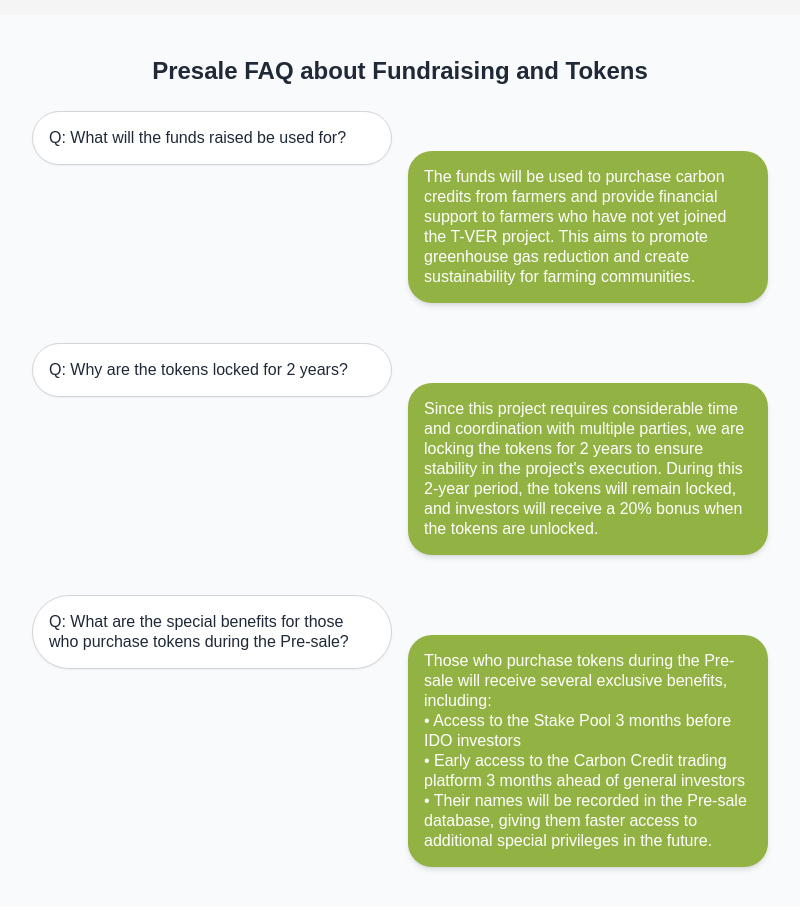
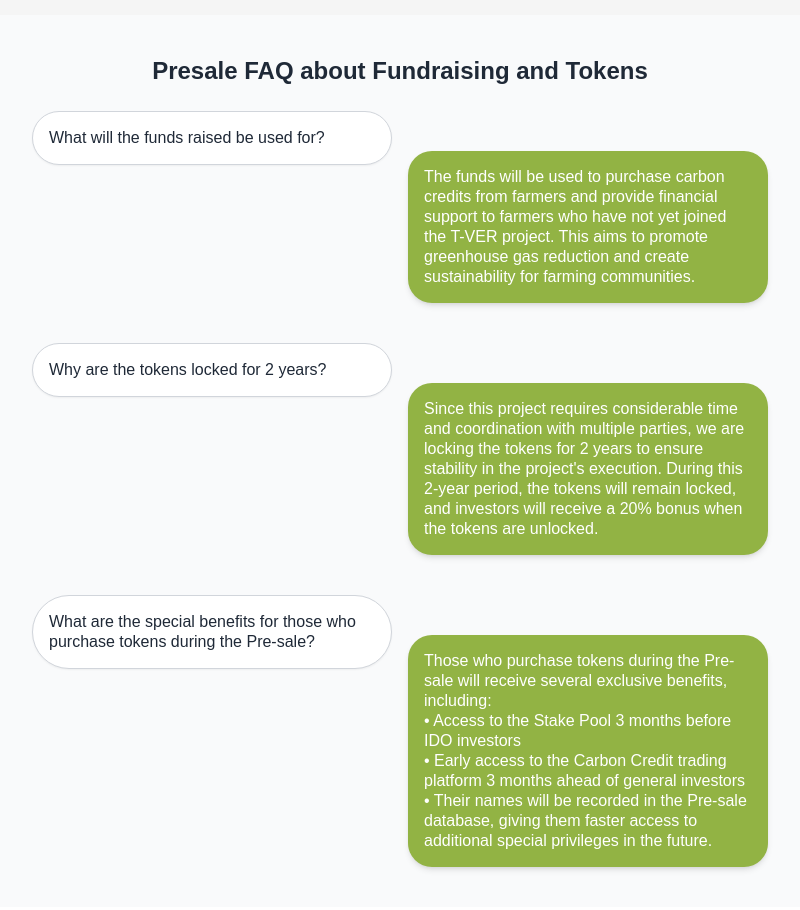
Before and after one commit to Lil-Tanatat/Nextjs, a React (Create React App) app: page /tokensale in a window 1280 px wide. Shown: the part 2200-3110 px from the top of the page, without its empty margins (240-1040 px from the left). Built offline with nearby package versions, Linux system fonts and the light colour scheme.

Commit message:
faq translator

```diff
--- a/src/components/FAQSection.js
+++ b/src/components/FAQSection.js
@@ -1,53 +1,67 @@
-import React from 'react';
-import { motion, useInView } from 'framer-motion';
-import { useRef } from 'react';
-
-const faqs = [
-  {
-    question: "What will the funds raised be used for?",
-    answer: "The funds will be used to purchase carbon credits from farmers and provide financial support to farmers who have not yet joined the T-VER project. This aims to promote greenhouse gas reduction and create sustainability for farming communities."
-  },
-  {
-    question: "Why are the tokens locked for 2 years?",
-    answer: "Since this project requires considerable time and coordination with multiple parties, we are locking the tokens for 2 years to ensure stability in the project's execution. During this 2-year period, the tokens will remain locked, and investors will receive a 20% bonus when the tokens are unlocked."
-  },
-  {
-    question: "What are the special benefits for those who purchase tokens during the Pre-sale?",
-    answer: "Those who purchase tokens during the Pre-sale will receive several exclusive benefits, including:\n • Access to the Stake Pool 3 months before IDO investors\n • Early access to the Carbon Credit trading platform 3 months ahead of general investors\n • Their names will be recorded in the Pre-sale database, giving them faster access to additional special privileges in the future."
-  }
-];
+import React, { useRef } from "react";
+import { motion, useInView } from "framer-motion";
+import { useTranslation } from "react-i18next";
 
 const FAQ = () => {
   const ref = useRef(null);
   const isInView = useInView(ref, { once: true });
+  const { t } = useTranslation();
+
+  const faqs = [
+    {
+      question: "faq.faq1_question",
+      answer: "faq.faq1_answer",
+    },
+    {
+      question: "faq.faq2_question",
+      answer: "faq.faq2_answer",
+    },
+    {
+      question: "faq.faq3_question",
+      answer: "faq.faq3_answer",
+    },
+  ];
 
   return (
     <section ref={ref} className="py-10 bg-gray-50 overflow-hidden">
-      <h2 className="text-center text-xl md:text-2xl font-semibold mb-6">Presale FAQ about Fundraising and Tokens</h2>
+      <h2 className="text-center text-xl md:text-2xl font-semibold mb-6">
+        {t("faq.faq_title")} {/* Use translation key for title */}
+      </h2>
       <div className="max-w-3xl mx-auto space-y-10 px-4">
         {faqs.map((faq, index) => (
-          <div key={index} className="flex flex-col md:flex-row items-start md:space-x-4">
+          <div
+            key={index}
+            className="flex flex-col md:flex-row items-start md:space-x-4"
+          >
             {/* Question Animation */}
             <motion.div
               className="flex justify-start w-full md:w-1/2"
-              initial={{ opacity: 0, x: -100, visibility: 'hidden' }}
-              animate={isInView ? { opacity: 1, x: 0, visibility: 'visible' } : {}}
+              initial={{ opacity: 0, x: -100, visibility: "hidden" }}
+              animate={
+                isInView ? { opacity: 1, x: 0, visibility: "visible" } : {}
+              }
               transition={{ duration: 0.6, delay: index * 0.2 }}
             >
               <div className="bg-white rounded-full shadow-sm border border-gray-300 p-4 w-full max-w-full">
-                <p className="font-medium text-sm md:text-[16px] text-gray-800">Q: {faq.question}</p>
+                <p className="font-medium text-sm md:text-[16px] text-gray-800">
+                  {t(faq.question)} {/* Translate the question */}
+                </p>
               </div>
             </motion.div>
 
             {/* Answer Animation */}
             <motion.div
               className="flex justify-end w-full md:w-1/2 mt-4 md:mt-10"
-              initial={{ opacity: 0, x: 100, visibility: 'hidden' }}
-              animate={isInView ? { opacity: 1, x: 0, visibility: 'visible' } : {}}
+              initial={{ opacity: 0, x: 100, visibility: "hidden" }}
+              animate={
+                isInView ? { opacity: 1, x: 0, visibility: "visible" } : {}
+              }
               transition={{ duration: 0.6, delay: index * 0.2 + 0.1 }}
             >
               <div className="bg-[#92B344] text-white rounded-3xl shadow-md p-4 w-full max-w-full">
-                <p className="whitespace-pre-line text-sm md:text-[16px]">{faq.answer}</p>
+                <p className="whitespace-pre-line text-sm md:text-[16px]">
+                  {t(faq.answer)} {/* Translate the answer */}
+                </p>
               </div>
             </motion.div>
           </div>
--- a/src/locales/en.json
+++ b/src/locales/en.json
@@ -89,5 +89,14 @@
     "description": "The funds will be used to support small-scale farmers in joining the T-Ver program to meet carbon credit standards. We will then use these funds to purchase carbon credits and sell them on our platform.",
     "photo1Alt": "Children in forest",
     "photo2Alt": "Farm landscape"
+  },
+  "faq": {
+    "faq_title": "Presale FAQ about Fundraising and Tokens",
+    "faq1_question": "What will the funds raised be used for?",
+    "faq1_answer": "The funds will be used to purchase carbon credits from farmers and provide financial support to farmers who have not yet joined the T-VER project. This aims to promote greenhouse gas reduction and create sustainability for farming communities.",
+    "faq2_question": "Why are the tokens locked for 2 years?",
+    "faq2_answer": "Since this project requires considerable time and coordination with multiple parties, we are locking the tokens for 2 years to ensure stability in the project's execution. During this 2-year period, the tokens will remain locked, and investors will receive a 20% bonus when the tokens are unlocked.",
+    "faq3_question": "What are the special benefits for those who purchase tokens during the Pre-sale?",
+    "faq3_answer": "Those who purchase tokens during the Pre-sale will receive several exclusive benefits, including:\n • Access to the Stake Pool 3 months before IDO investors\n • Early access to the Carbon Credit trading platform 3 months ahead of general investors\n • Their names will be recorded in the Pre-sale database, giving them faster access to additional special privileges in the future."
   }
 }
--- a/src/locales/th.json
+++ b/src/locales/th.json
@@ -88,5 +88,14 @@
     "description": "เงินทุนจะถูกใช้เพื่อสนับสนุนเกษตรกรขนาดเล็กในการเข้าร่วมโครงการ T-Ver เพื่อให้สอดคล้องกับมาตรฐานเครดิตคาร์บอน จากนั้นเราจะใช้เงินทุนเหล่านี้ในการซื้อเครดิตคาร์บอนและขายบนแพลตฟอร์มของเรา",
     "photo1Alt": "เด็กๆ ในป่า",
     "photo2Alt": "ทิวทัศน์ฟาร์ม"
+  },
+  "faq": {
+    "faq_title": "คำถามที่พบบ่อยเกี่ยวกับการระดมทุนและโทเค็นใน Pre-sale",
+    "faq1_question": "เงินที่ระดมทุนจะถูกใช้ทำอะไร?",
+    "faq1_answer": "เงินทุนจะถูกใช้ในการซื้อเครดิตคาร์บอนจากเกษตรกรและให้การสนับสนุนทางการเงินแก่เกษตรกรที่ยังไม่ได้เข้าร่วมโครงการ T-VER โดยมีเป้าหมายเพื่อส่งเสริมการลดก๊าซเรือนกระจกและสร้างความยั่งยืนให้กับชุมชนเกษตรกร",
+    "faq2_question": "ทำไมโทเค็นถึงถูกล็อคเป็นเวลา 2 ปี?",
+    "faq2_answer": "เนื่องจากโครงการนี้ต้องการเวลามากและการประสานงานกับหลายฝ่าย เราจึงล็อคโทเค็นไว้เป็นเวลา 2 ปีเพื่อให้มั่นใจว่าโครงการจะดำเนินไปอย่างมั่นคง ในช่วง 2 ปีนี้โทเค็นจะถูกล็อคและนักลงทุนจะได้รับโบนัส 20% เมื่อโทเค็นถูกปลดล็อค",
+    "faq3_question": "มีสิทธิพิเศษอะไรบ้างสำหรับผู้ที่ซื้อโทเค็นในระหว่าง Pre-sale?",
+    "faq3_answer": "ผู้ที่ซื้อโทเค็นในระหว่าง Pre-sale จะได้รับสิทธิพิเศษหลายประการ รวมถึง:\n • เข้าถึง Stake Pool ล่วงหน้า 3 เดือนก่อนนักลงทุนใน IDO\n • เข้าถึงแพลตฟอร์มการซื้อขายเครดิตคาร์บอนล่วงหน้า 3 เดือนก่อนนักลงทุนทั่วไป\n • ชื่อของพวกเขาจะถูกบันทึกในฐานข้อมูล Pre-sale ซึ่งจะทำให้พวกเขาได้รับสิทธิพิเศษในอนาคตเร็วขึ้น"
   }
 }
```
